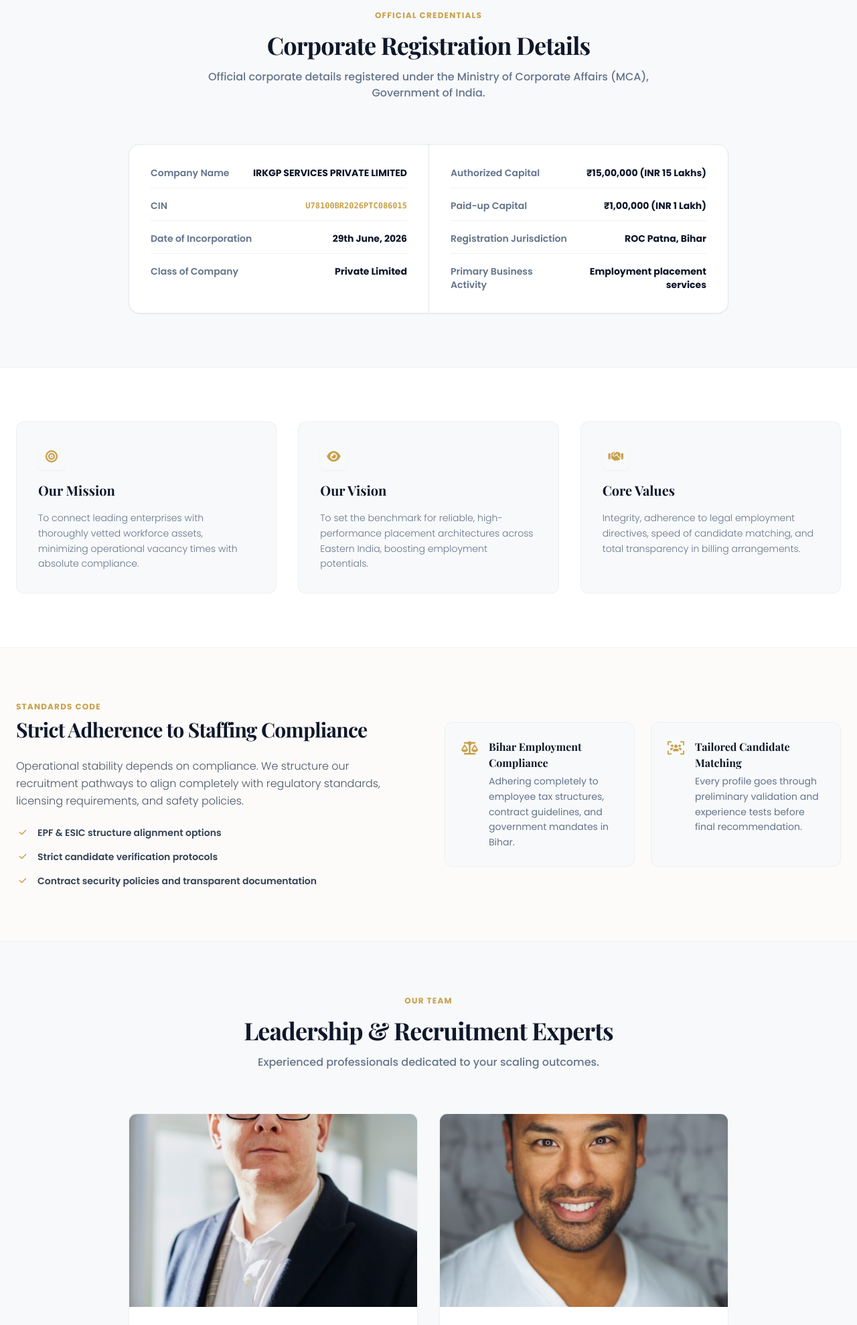
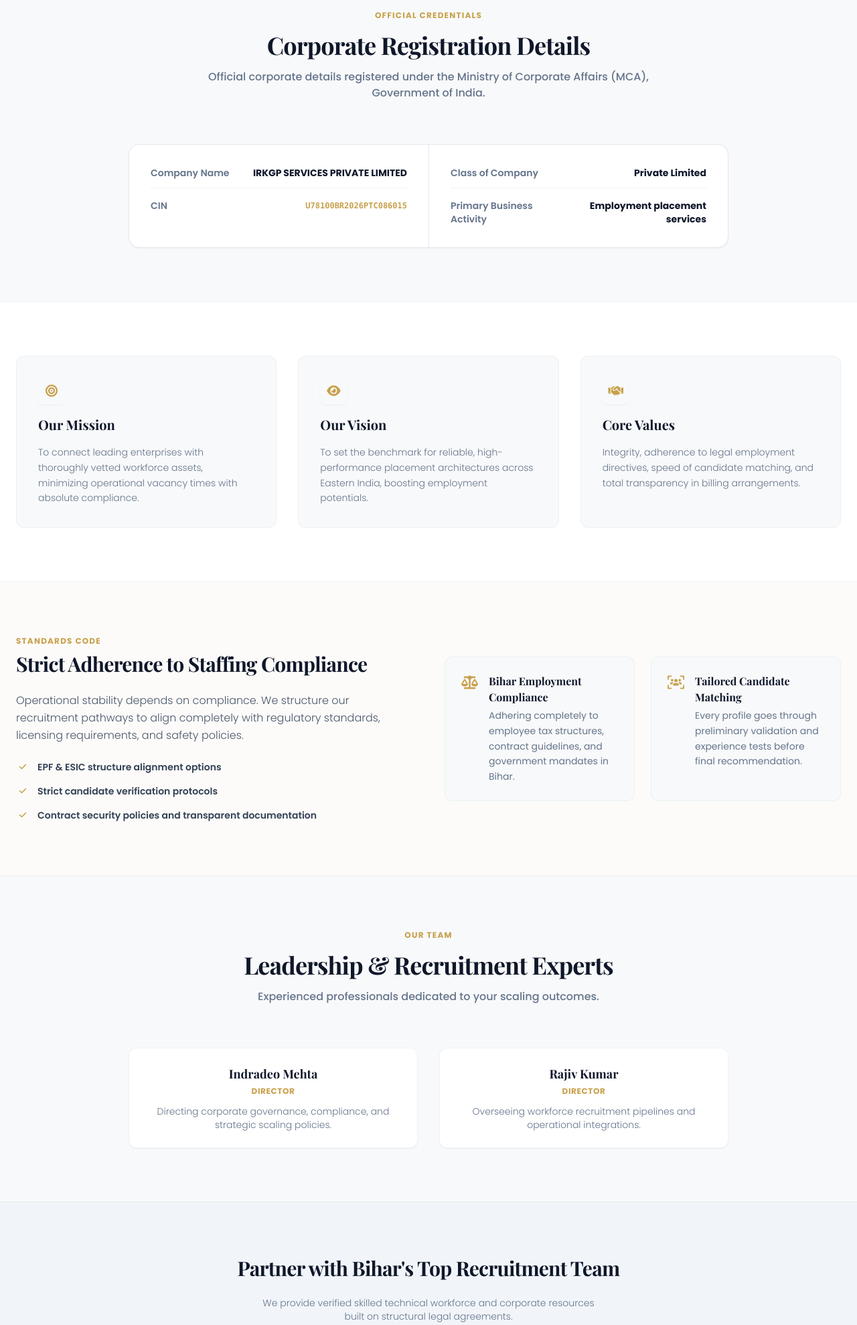
Before and after one commit to manish96-code/IRKGP, a PHP site: page /about.php in a window 1280 px wide. Shown: the part 1052-3030 px from the top of the page at 67% size. Run offline with PHP 8.4, Linux system fonts and the light colour scheme; some libraries are stand-ins or nearby versions; some web fonts are replaced.

Commit message:
refactor: simplify profile UI, remove static assets, and update contact information

```diff
--- a/about.php
+++ b/about.php
@@ -51,32 +51,16 @@ include 'includes/navbar.php';
                         <span class="text-sm font-semibold text-slate-500">Company Name</span>
                         <span class="text-sm font-bold text-primary text-right">IRKGP SERVICES PRIVATE LIMITED</span>
                     </div>
-                    <div class="flex justify-between items-center pb-3 border-b border-slate-200/60">
+                    <div class="flex justify-between items-center">
                         <span class="text-sm font-semibold text-slate-500">CIN</span>
                         <span class="text-sm font-mono font-bold text-secondary text-right text-xs">U78100BR2026PTC086015</span>
-                    </div>
-                    <div class="flex justify-between items-center pb-3 border-b border-slate-200/60">
-                        <span class="text-sm font-semibold text-slate-500">Date of Incorporation</span>
-                        <span class="text-sm font-bold text-primary text-right">29th June, 2026</span>
-                    </div>
-                    <div class="flex justify-between items-center">
-                        <span class="text-sm font-semibold text-slate-500">Class of Company</span>
-                        <span class="text-sm font-bold text-primary text-right">Private Limited</span>
                     </div>
                 </div>
                 <!-- Col 2 -->
                 <div class="p-6 md:p-8 space-y-4">
                     <div class="flex justify-between items-center pb-3 border-b border-slate-200/60">
-                        <span class="text-sm font-semibold text-slate-500">Authorized Capital</span>
-                        <span class="text-sm font-bold text-primary text-right">₹15,00,000 (INR 15 Lakhs)</span>
-                    </div>
-                    <div class="flex justify-between items-center pb-3 border-b border-slate-200/60">
-                        <span class="text-sm font-semibold text-slate-500">Paid-up Capital</span>
-                        <span class="text-sm font-bold text-primary text-right">₹1,00,000 (INR 1 Lakh)</span>
-                    </div>
-                    <div class="flex justify-between items-center pb-3 border-b border-slate-200/60">
-                        <span class="text-sm font-semibold text-slate-500">Registration Jurisdiction</span>
-                        <span class="text-sm font-bold text-primary text-right">ROC Patna, Bihar</span>
+                        <span class="text-sm font-semibold text-slate-500">Class of Company</span>
+                        <span class="text-sm font-bold text-primary text-right">Private Limited</span>
                     </div>
                     <div class="flex justify-between items-center">
                         <span class="text-sm font-semibold text-slate-500">Primary Business Activity</span>
@@ -182,7 +166,6 @@ include 'includes/navbar.php';
         <div class="max-w-4xl mx-auto grid grid-cols-1 md:grid-cols-2 gap-8">
             <!-- Member 1 -->
             <div class="bg-white border border-slate-200/50 rounded-xl overflow-hidden shadow-sm hover:shadow transition-all duration-300 text-center">
-                <img src="assets/images/director1.jpg" alt="Director" class="w-full h-72 object-cover">
                 <div class="p-6">
                     <h3 class="font-bold text-primary text-lg mb-1 font-serif">
                         <a href="director-profile.php?id=indradeo" class="hover:text-secondary transition duration-200">Indradeo Mehta</a>
@@ -194,7 +177,6 @@ include 'includes/navbar.php';
 
             <!-- Member 2 -->
             <div class="bg-white border border-slate-200/50 rounded-xl overflow-hidden shadow-sm hover:shadow transition-all duration-300 text-center">
-                <img src="assets/images/director2.jpg" alt="Director" class="w-full h-72 object-cover">
                 <div class="p-6">
                     <h3 class="font-bold text-primary text-lg mb-1 font-serif">
                         <a href="director-profile.php?id=rajiv" class="hover:text-secondary transition duration-200">Rajiv Kumar</a>
--- a/includes/footer.php
+++ b/includes/footer.php
@@ -52,7 +52,7 @@
                 <ul class="space-y-4 text-sm text-slate-500">
                     <li class="flex items-start gap-3">
                         <i class="fa-solid fa-location-dot text-secondary mt-1"></i>
-                        <span>Manjhli Chowk, Madhubani, Purnia, Bihar</span>
+                        <span>Manjhli Chowk, Madhubani, Purnia, Bihar, India - 854301</span>
                     </li>
                     <li class="flex items-start gap-3">
                         <i class="fa-solid fa-phone text-secondary mt-1"></i>
@@ -61,9 +61,12 @@
                             <a href="tel:+919472471486" class="text-slate-600 hover:text-secondary transition">+91 94724 71486</a>
                         </div>
                     </li>
-                    <li class="flex items-center gap-3">
-                        <i class="fa-solid fa-envelope text-secondary"></i>
-                        <a href="mailto:irkgpservicespvtltd@gmail.com" class="text-slate-600 hover:text-secondary transition">irkgpservicespvtltd@gmail.com</a>
+                    <li class="flex items-start gap-3">
+                        <i class="fa-solid fa-envelope text-secondary mt-1"></i>
+                        <div class="flex flex-col">
+                            <a href="mailto:irkgpservicespvtltd@gmail.com" class="text-slate-600 hover:text-secondary transition">irkgpservicespvtltd@gmail.com</a>
+                            <a href="mailto:info@irkgpservices.com" class="text-slate-600 hover:text-secondary transition">info@irkgpservices.com</a>
+                        </div>
                     </li>
                 </ul>
             </div>
--- a/includes/navbar.php
+++ b/includes/navbar.php
@@ -47,7 +47,7 @@ if ($currentPage === 'about.php') {
             <a href="services.php" class="text-sm font-semibold transition duration-300 <?php echo $activePage === 'services' ? 'text-secondary border-b-2 border-secondary pb-1 font-bold' : 'text-slate-600 hover:text-secondary'; ?>">Services</a>
             <a href="contact.php" class="text-sm font-semibold transition duration-300 <?php echo $activePage === 'contact' ? 'text-secondary border-b-2 border-secondary pb-1 font-bold' : 'text-slate-600 hover:text-secondary'; ?>">Contact</a>
 
-            <a href="contact.php" class="px-5 py-2.5 bg-secondary hover:bg-amber-500 text-primary font-bold rounded-lg text-xs shadow-sm hover:shadow transition-all duration-300 uppercase tracking-wider">Get in Touch</a>
+            <a href="contact.php#office-details" class="px-5 py-2.5 bg-secondary hover:bg-amber-500 text-primary font-bold rounded-lg text-xs shadow-sm hover:shadow transition-all duration-300 uppercase tracking-wider">Get in Touch</a>
         </nav>
 
         <!-- Mobile Hamburg Button -->
```
Also changed, not shown: contact.php (+6 -5 lines), director-profile.php (+6 -3 lines), README.md, assets/images/ceo.jpg (deleted), assets/images/director1.jpg (deleted), assets/images/director2.jpg (deleted), assets/images/operations.jpg (deleted), assets/images/recruiter.jpg (deleted).
